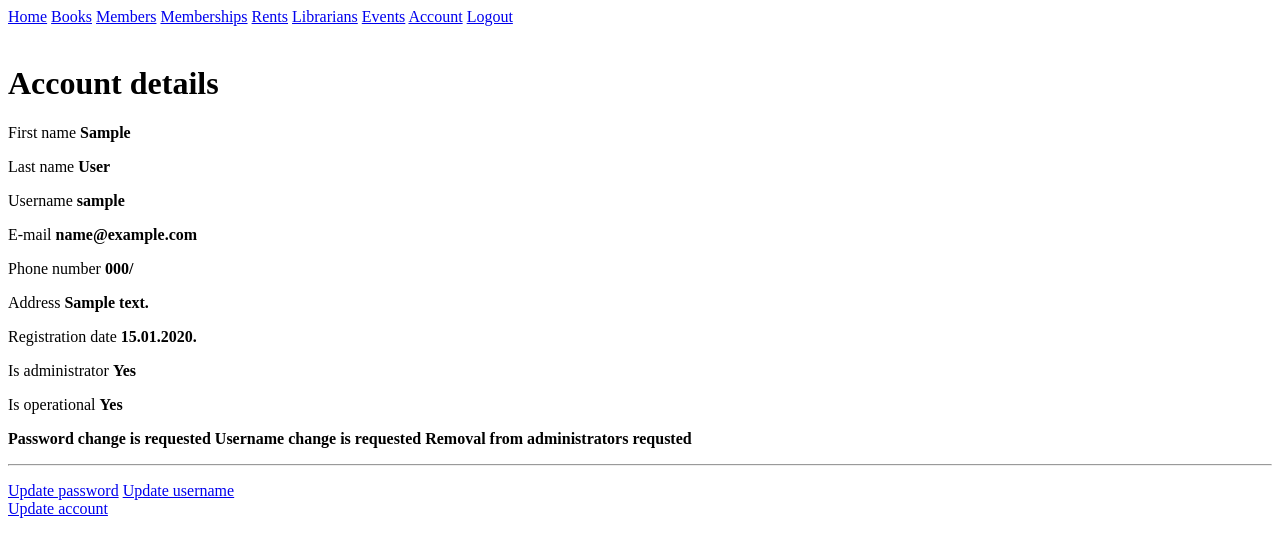
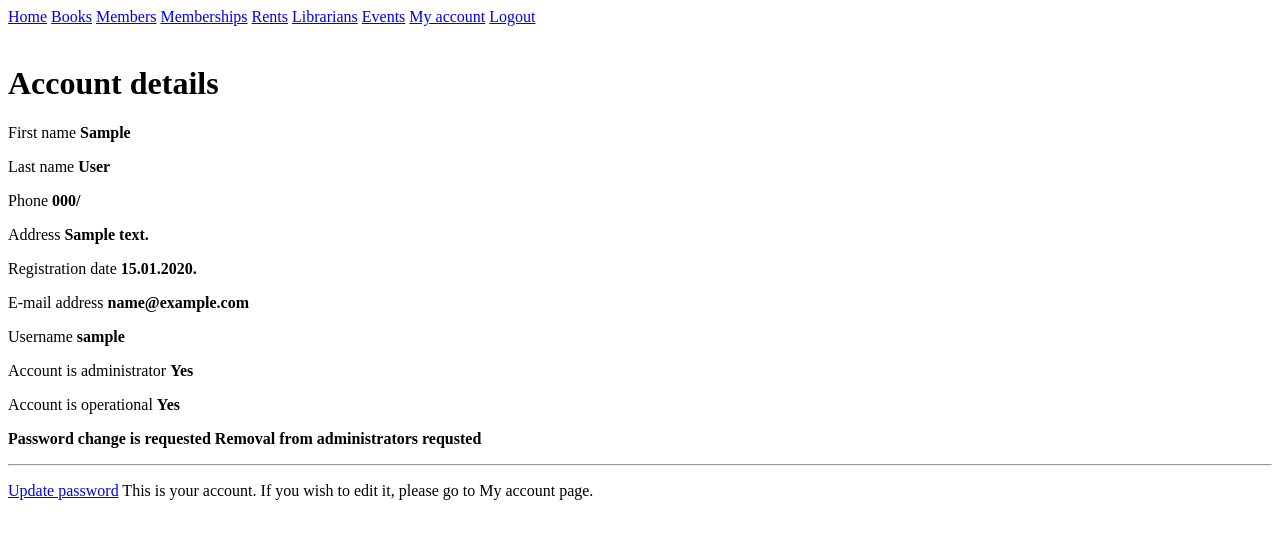
Before and after one commit to NNemanjaMM/WebLib, a Flask app: page /librarians/details/1 in a window 1280 px wide. Shown: the top 557 px of the page. Run offline with Flask 2, Linux system fonts and the light colour scheme; a user stored in the database is signed in; tables that the repository leaves empty hold one stand-in row (values such as "Sample post").

Commit message:
functionality updates: admin can not edit librarian account, username can not be changed, book can not be added if inventory number is in use

```diff
--- a/db_init.py
+++ b/db_init.py
@@ -11,9 +11,9 @@ with app.app_context():
     pass1 = bcrypt.generate_password_hash('mikamika').decode('utf-8')
     pass2 = bcrypt.generate_password_hash('perapera').decode('utf-8')
     pass3 = bcrypt.generate_password_hash('djokadjoka').decode('utf-8')
-    admin2 = Librarian(first_name='Pera', last_name='Peric', username='pera.peric', password=pass2, phone='0651128767', address='Peroslava Perica 5, Bileća', is_admin=True, date_registered=date(1991, 7, 23))
-    admin1 = Librarian(first_name='Mika', last_name='Mikic', username='mika.mikic', password=pass1, email='mikam@gmail.com', phone='+387664408404', address='Milivoja Mikica 3, Nevesinje', date_registered=date(2013, 9, 3))
-    admin3 = Librarian(first_name='Djoka', last_name='Djokic', username='djoka.djokic', password=pass3, email='djoka.kralj@outlook.com', phone='0591128767', address='Djoleta Djokica 21, Istočno Sarajevo', date_registered=date(2002, 11, 14), is_operational=False)
+    admin2 = Librarian(first_name='Pera', last_name='Perić', username='pera.peric', password=pass2, phone='0651128767', address='Peroslava Perića 5, Bileća', is_admin=True, date_registered=date(1991, 7, 23))
+    admin1 = Librarian(first_name='Mika', last_name='Mikić', username='mika.mikic', password=pass1, email='mikam@gmail.com', phone='+387664408404', address='Milivoja Mikića 3, Nevesinje', date_registered=date(2013, 9, 3))
+    admin3 = Librarian(first_name='Đoka', last_name='Đokić', username='djoka.djokic', password=pass3, email='djoka.kralj@outlook.com', phone='0591128767', address='Đorđija Đokića 21, Istočno Sarajevo', date_registered=date(2002, 11, 14), is_operational=False)
     db.session.add(admin1)
     db.session.add(admin2)
     db.session.add(admin3)
--- a/elibrary/librarians/forms.py
+++ b/elibrary/librarians/forms.py
@@ -43,7 +43,6 @@ class LibrarianCreateForm(LibrarianForm):
             raise ValidationError(_l('Registration date') + ' '+ _l('cannot be set in past for more than') + ' ' + str(BACKWARD_INPUT_LIMIT) + ' ' + _l('days') + '.')
 
 class LibrarianUpdateForm(LibrarianForm):
-    username = StringField(_l('Username'), validators=[optional_cust(), length_cust(min=6, max=30), username_cust()])
     submit = SubmitField(_l('Update librarian'))
 
 class LibrarianRequestChangePasswordForm(LibrarianBaseForm):
--- a/elibrary/librarians/routes.py
+++ b/elibrary/librarians/routes.py
@@ -58,13 +58,12 @@ def login_password_reset():
     form.last_name.data=''
     return render_template('login_password_reset.html', form=form, title=gettext('Password Change Request'))
 
-
 @librarians.route("/account")
 @login_required
 def account():
     return render_template('account.html', account=current_user, title=gettext('My account'), admin_is_editing=False)
 
-@librarians.route("/account/change", methods=['GET', 'POST'])
+@librarians.route("/account/update", methods=['GET', 'POST'])
 @login_required
 def account_change():
     form = LibrarianUpdateForm()
@@ -74,9 +73,6 @@ def account_change():
         current_user.email = form.email.data
         current_user.phone = form.phone.data.replace("/", "")
         current_user.address = form.address.data
-        if not (current_user.username == form.username.data or form.username.data==''):
-            current_user.change_username_value = form.username.data
-            flash(gettext('A username change request has been created')+'.', 'success')
         db.session.commit()
         flash(gettext('Account has been updated')+'.', 'success')
         return redirect(url_for('librarians.account'))
@@ -102,7 +98,6 @@ def account_password():
         else:
             flash(gettext('Current password value is not correct')+'.', 'error')
     return render_template('account_password_change.html', form=form)
-
 
 @librarians.route("/librarians")
 @login_required
@@ -136,7 +131,6 @@ def librarians_details(librarian_id):
     librarian = Librarian.query.get_or_404(librarian_id)
     return render_template('account.html', account=librarian, title=gettext('Account details'), admin_is_editing=True)
 
-
 @librarians.route("/librarians/create", methods=['GET', 'POST'])
 @login_required
 def librarians_create():
@@ -160,32 +154,6 @@ def librarians_create():
         return redirect(url_for('librarians.librarianss'))
     return render_template('account_cu.html', form=form, is_creating=True)
 
-@librarians.route("/librarians/update/<int:librarian_id>", methods=['GET', 'POST'])
-@login_required
-def librarians_update(librarian_id):
-    if not current_user.is_admin:
-        abort(403)
-    librarian = Librarian.query.get_or_404(librarian_id)
-    if librarian.id == current_user.id:
-        return redirect(url_for('librarians.account_change'))
-    form = LibrarianUpdateForm()
-    if form.validate_on_submit():
-        librarian.first_name = form.first_name.data
-        librarian.last_name = form.last_name.data
-        librarian.email = form.email.data
-        librarian.phone = form.phone.data.replace("/", "")
-        librarian.address = form.address.data
-        db.session.commit()
-        flash(gettext('Account has been updated')+'.', 'success')
-        return redirect(url_for('librarians.librarians_details',librarian_id=librarian.id))
-    elif request.method == 'GET':
-        form.first_name.data = librarian.first_name
-        form.last_name.data = librarian.last_name
-        form.email.data = librarian.email
-        form.phone.data = librarian.phone_print
-        form.address.data = librarian.address
-    return render_template('account_cu.html', form=form, admin_is_editing=True, is_creating=False)
-
 @librarians.route("/librarians/password/<int:librarian_id>", methods=['GET', 'POST'])
 @login_required
 def librarians_password(librarian_id):
@@ -204,31 +172,6 @@ def librarians_password(librarian_id):
         flash(gettext('Account password has been updated')+'.', 'success')
         return redirect(url_for('librarians.librarians_details', librarian_id=librarian.id))
     return render_template('account_password_change_request.html', form=form, librarian=librarian)
-
-@librarians.route("/librarians/username/<int:librarian_id>", methods=['GET', 'POST'])
-@login_required
-def librarians_username(librarian_id):
-    if not current_user.is_admin:
-        abort(403)
-    librarian = Librarian.query.get_or_404(librarian_id)
-    if not librarian.change_username:
-        abort(405)
-    form_decide = AcceptRejectForm()
-    if not request.method == 'GET':
-        if form_decide.reject.data and form_decide.validate():
-            flash(gettext('Username change has been rejected')+'.', 'info')
-        elif form_decide.approve.data and form_decide.validate():
-            user = Librarian.query.filter_by(username=librarian.change_username_value).first()
-            if not user:
-                librarian.username = librarian.change_username_value
-                flash(gettext('Account username has been changed')+'.', 'info')
-            else:
-                flash(gettext('Username change has been rejected')+'.', 'info')
-                flash(gettext('Requested username is already in use')+'.', 'info')
-        librarian.change_username_value = None
-        db.session.commit()
-        return redirect(url_for('librarians.librarianss'))
-    return render_template('account_username_change_request.html', form=form_decide, librarian=librarian)
 
 @librarians.route("/librarians/availability/<int:librarian_id>", methods=['GET', 'POST'])
 @login_required
--- a/elibrary/templates/account.html
+++ b/elibrary/templates/account.html
@@ -17,21 +17,7 @@
     </p>
 
     <p>
-        {{ gettext('Username') }}
-        <strong>
-            {{ account.username }}
-        </strong>
-    </p>
-
-    <p>
-        {{ gettext('E-mail') }}
-        <strong>
-            {{ account.email }}
-        </strong>
-    </p>
-
-    <p>
-        {{ gettext('Phone number') }}
+        {{ gettext('Phone') }}
         <strong>
             {{ account.phone_print }}
         </strong>
@@ -52,7 +38,21 @@
     </p>
 
     <p>
-        {{ gettext('Is administrator') }}
+        {{ gettext('E-mail address') }}
+        <strong>
+            {{ account.email }}
+        </strong>
+    </p>
+
+    <p>
+        {{ gettext('Username') }}
+        <strong>
+            {{ account.username }}
+        </strong>
+    </p>
+
+    <p>
+        {{ gettext('Account is administrator') }}
         <strong>
             {% if account.is_admin %}
                 {{ gettext('Yes') }}
@@ -63,7 +63,7 @@
     </p>
 
     <p>
-        {{ gettext('Is operational') }}
+        {{ gettext('Account is operational') }}
         <strong>
             {% if account.is_operational %}
                 {{ gettext('Yes') }}
@@ -80,12 +80,6 @@
             </strong>
         {% endif %}
 
-        {% if account.change_username %}
-            <strong>
-                {{ gettext('Username change is requested') }}
-            </strong>
-        {% endif %}
-
         {% if account.change_admin %}
             <strong>
                 {{ gettext('Removal from administrators requsted') }}
@@ -99,10 +93,6 @@
             {% if account.change_password %}
                 <a href="{{ url_for('librarians.librarians_password', librarian_id=account.id) }}">{{ gettext('Update password') }}</a>
             {% endif %}
-            {% if account.change_username %}
-                <a href="{{ url_for('librarians.librarians_username', librarian_id=account.id) }}">{{ gettext('Update username') }}</a>
-            {% endif %}
-
             {% if account.is_operational and not current_user.id == account.id %}
                 {% if not account.is_admin %}
                     <a href="{{ url_for('librarians.librarians_administrate', librarian_id=account.id) }}">{{ gettext('Set as admin') }}</a>
@@ -110,26 +100,22 @@
                     <a href="{{ url_for('librarians.librarians_administrate', librarian_id=account.id) }}">{{ gettext('Remove from admins') }}</a>
                 {% endif %}
             {% endif %}
-
-            <br/>
-
-            <a href="{{ url_for('librarians.librarians_update', librarian_id=account.id) }}">{{ gettext('Update account') }}</a>
-
             {% if not current_user.id == account.id %}
                 {% if account.is_operational %}
                     <a href="{{ url_for('librarians.librarians_availability', librarian_id=account.id) }}">{{ gettext('Disable account') }}</a>
                 {% else %}
                     <a href="{{ url_for('librarians.librarians_availability', librarian_id=account.id) }}">{{ gettext('Enable account') }}</a>
                 {% endif %}
+            {% elif current_user.id == account.id %}
+                {{ gettext('This is your account. If you wish to edit it, please go to My account page.') }}
             {% endif %}
-
-
         </p>
     {% else %}
         <p>
             <a href="{{ url_for('librarians.account_change') }}">{{ gettext('Update account') }}</a>
             <a href="{{ url_for('librarians.account_password') }}">{{ gettext('Update password') }}</a>
             {% if account.change_admin %}
+                <br/>
                 <a href="{{ url_for('librarians.librarians_administrate', librarian_id=account.id) }}">{{ gettext('Handle remove from admins') }}</a>
             {% endif %}
         </p>
--- a/elibrary/templates/base_layout.html
+++ b/elibrary/templates/base_layout.html
@@ -21,7 +21,7 @@
                     <a href="{{ url_for('librarians.librarianss') }}">{{ gettext('Librarians') }}</a>
                     <a href="{{ url_for('events.eventss') }}">{{ gettext('Events') }}</a>
                 {% endif %}
-                <a href="{{ url_for('librarians.account') }}">{{ gettext('Account') }}</a>
+                <a href="{{ url_for('librarians.account') }}">{{ gettext('My account') }}</a>
                 <a href="{{ url_for('librarians.logout') }}">{{ gettext('Logout') }}</a>
             </div>
         </nav>
--- a/elibrary/templates/librarians.html
+++ b/elibrary/templates/librarians.html
@@ -52,10 +52,6 @@
             <span>{{ gettext('Requested password change') }}</span>
         {% endif %}
 
-        {% if librarian.change_username %}
-            <span>{{ gettext('Requested username change') }}</span>
-        {% endif %}
-
         {% if librarian.change_admin %}
             <span>{{ gettext('Requested removal from admins') }}</span>
         {% endif %}
```
Also changed, not shown: elibrary/books/forms.py (+8 -1 lines), elibrary/books/routes.py (+4 -9 lines), elibrary/models.py (+1 -6 lines), elibrary/templates/account_cu.html (+11 -36 lines), elibrary/templates/account_username_change_request.html (deleted, +0 -53 lines).
